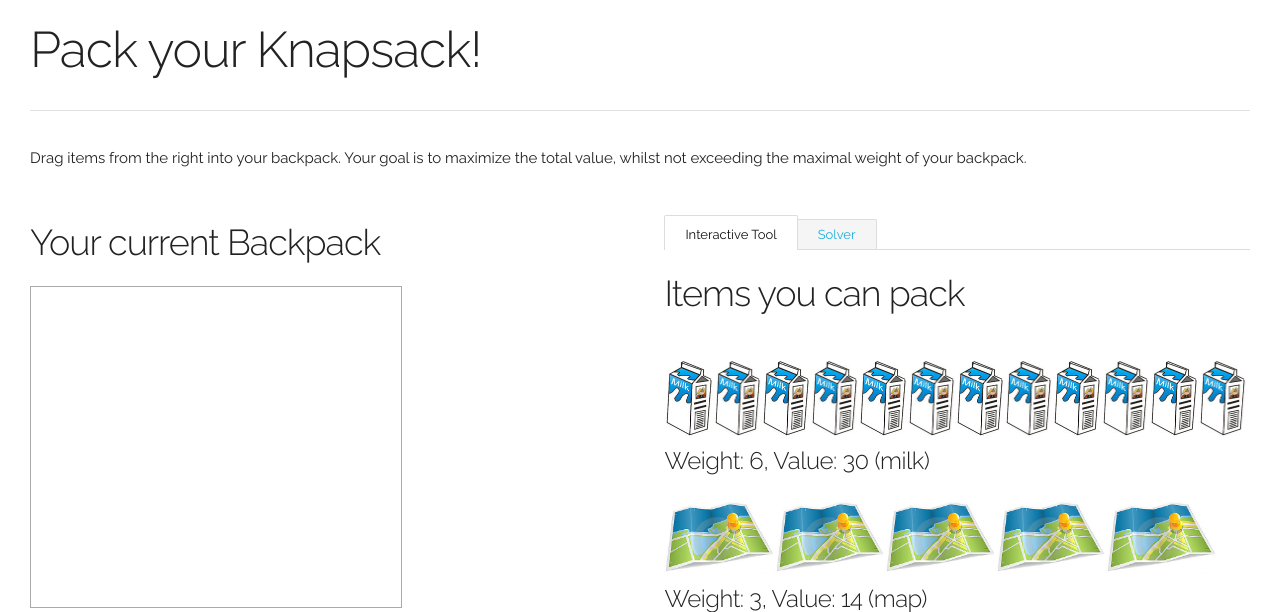
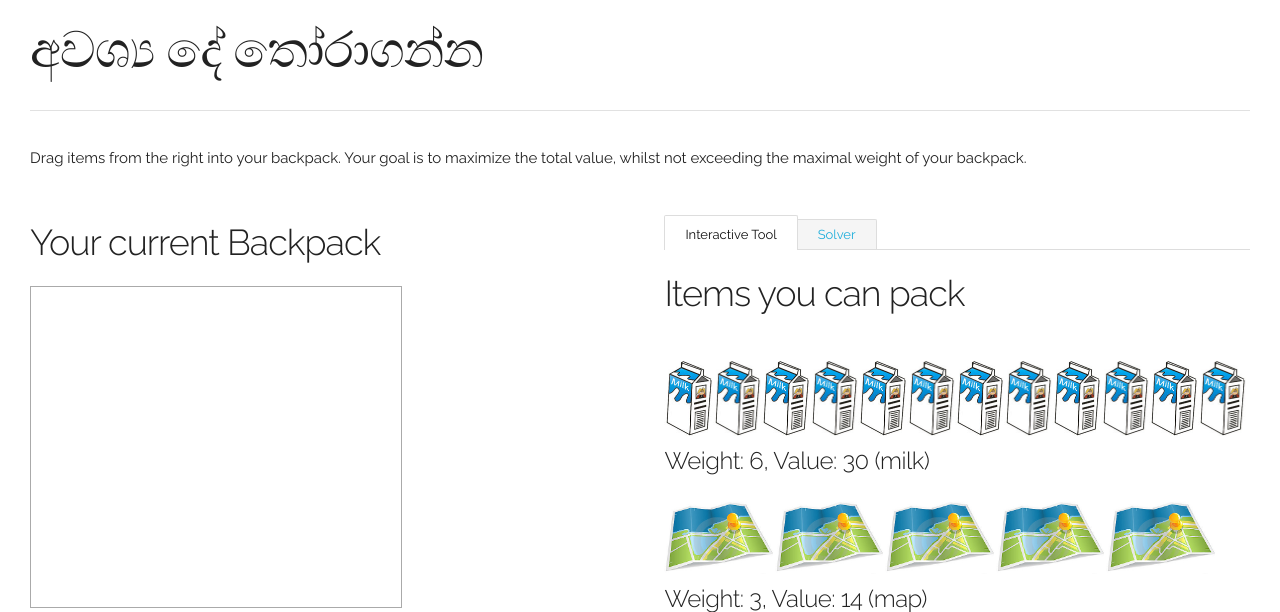
Before and after one commit to SanjeewaDias/knapsack, a PHP site: page / in a window 1280 px wide. Shown: the top 612 px of the page. Run offline with PHP 8.4, Linux system fonts and the light colour scheme.

Commit message:
modified

```diff
--- a/index.php
+++ b/index.php
@@ -33,7 +33,7 @@
 
 	<div class="full-width-container">
 		<div class="row">
-			<h1 style="margin-top: 20px">Pack your Knapsack!</h1>
+			<h1 style="margin-top: 20px">අවශ්‍ය දේ තෝරාගන්න</h1>
 			<hr>
 			<p>Drag items from the right into your backpack. Your goal is to maximize the total value, whilst not exceeding the maximal weight of your backpack.</p>
 		</div>
```
